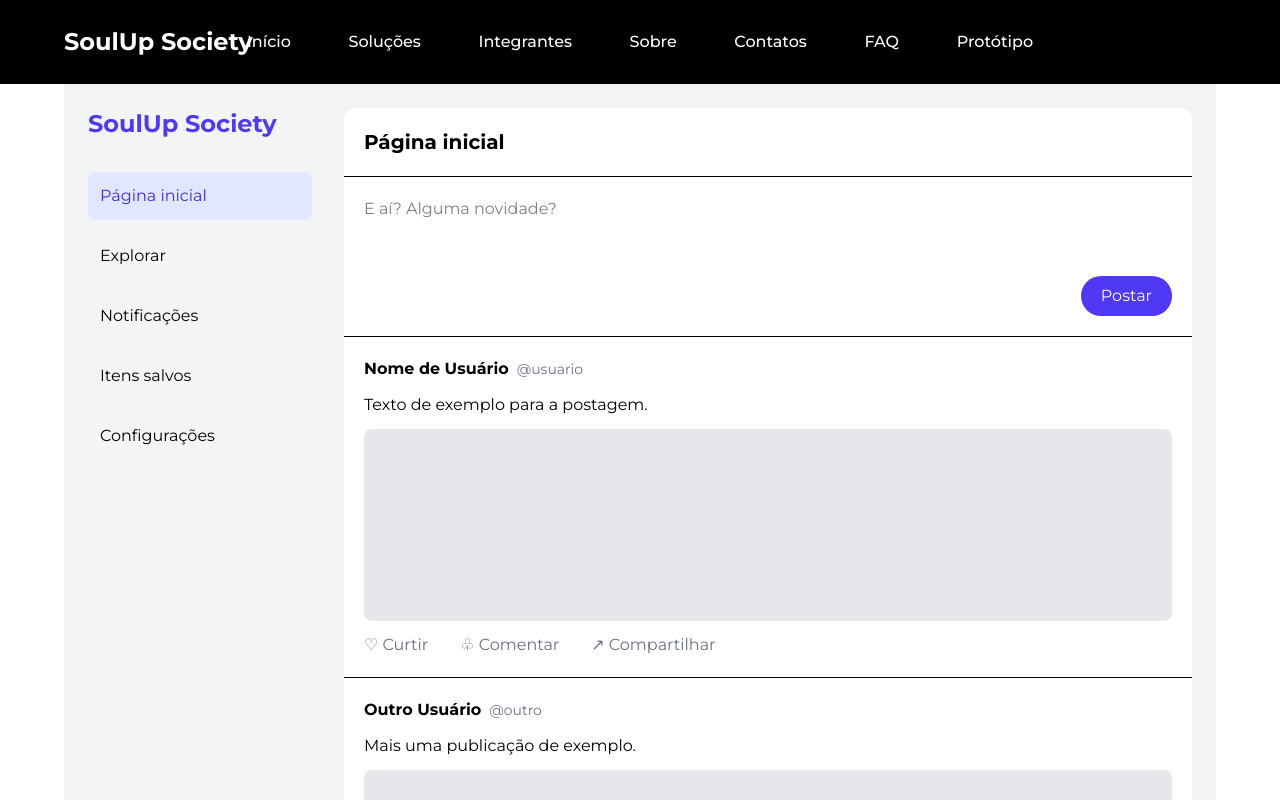
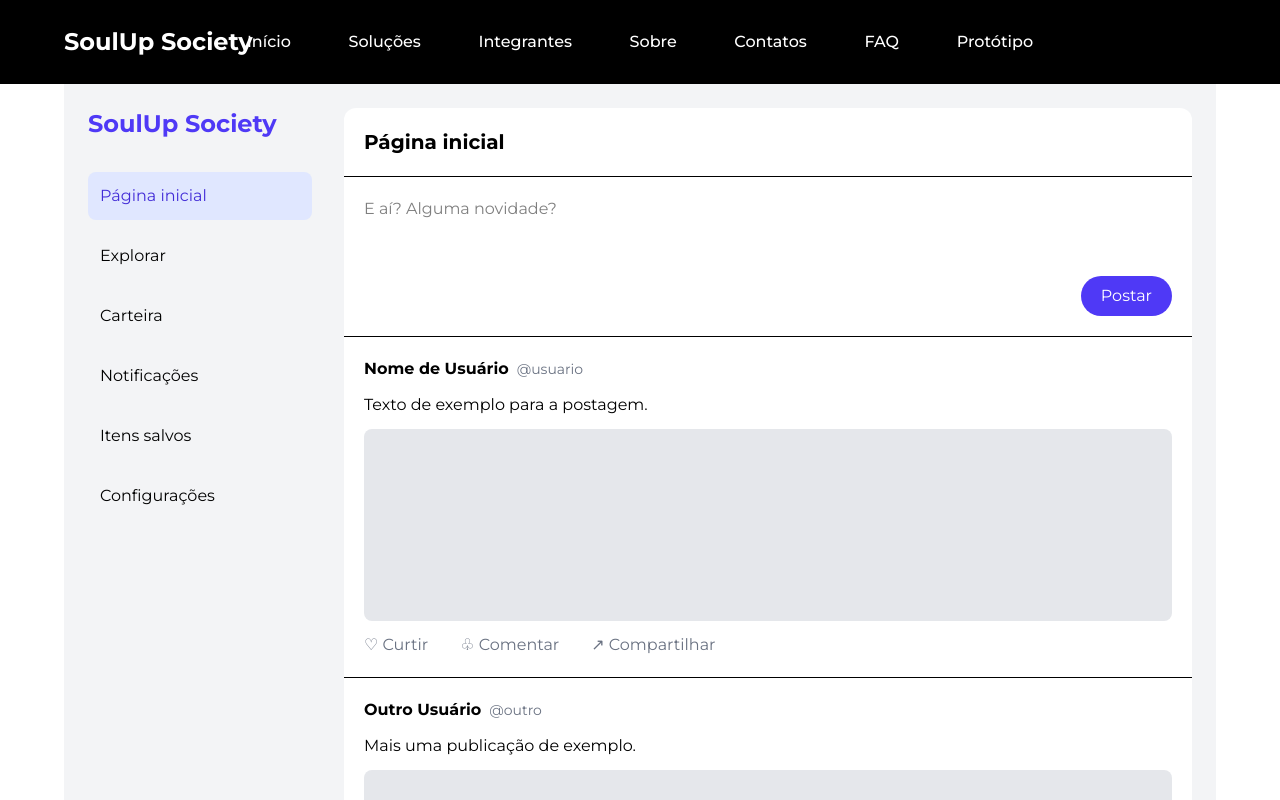
Before and after one commit to SoulUp-Society-Trabalhos/1--Challenge-2--semestre, a React (Vite) app in the folder soulup-society/: page /app/feed in a window 1280 px wide. Shown: the top 800 px of the page. Built offline with nearby package versions, Linux system fonts and the light colour scheme.

Commit message:
feat: fazendo pagina de feed na mao

```diff
--- a/soulup-society/src/routes/App/Feed/index.tsx
+++ b/soulup-society/src/routes/App/Feed/index.tsx
@@ -26,6 +26,7 @@ export default function Feed() {
             Página inicial
           </a>
           <a href="#" className="p-3">Explorar</a>
+          <a href="#" className="p-3">Carteira</a>
           <a href="#" className="p-3">Notificações</a>
           <a href="#" className="p-3">Itens salvos</a>
           <a href="#" className="p-3">Configurações</a>
```
